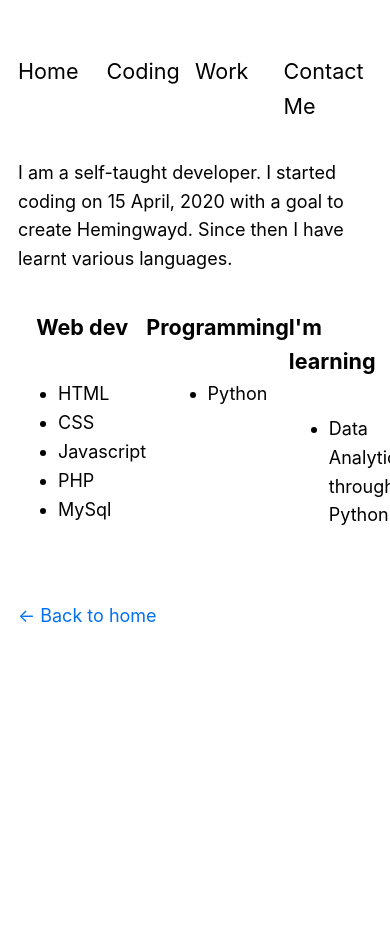
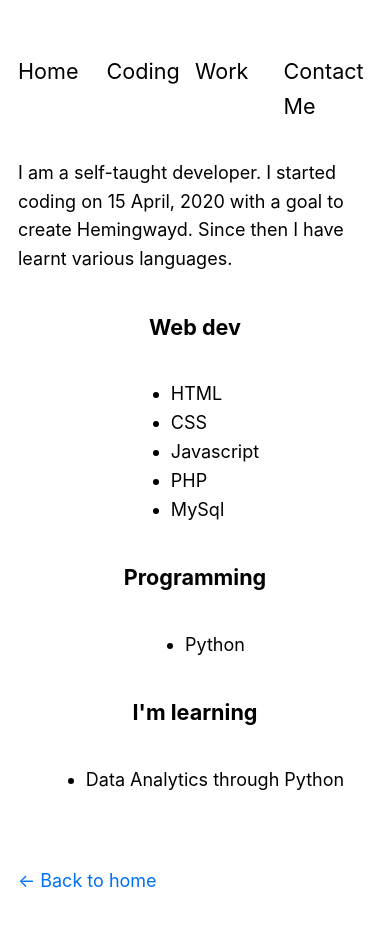
Before and after one commit to SarthakJain0907/Portfolio, a Next.js app: page /links/coding in a window 390 px wide. Shown: the top 926 px of the page. Before the commit the page ends 844 px from the top, so only its background shows below. Built offline with nearby package versions, Linux system fonts and the light colour scheme.

Commit message:
Update coding.module.css

```diff
--- a/styles/coding.module.css
+++ b/styles/coding.module.css
@@ -29,3 +29,11 @@
     color:black;
     text-decoration: none;
 }
+
+@media screen and (max-width: 992px) {
+      .row_main{
+        display:flex;
+        flex-direction: column;
+        width:100%;
+    }
+}
```
